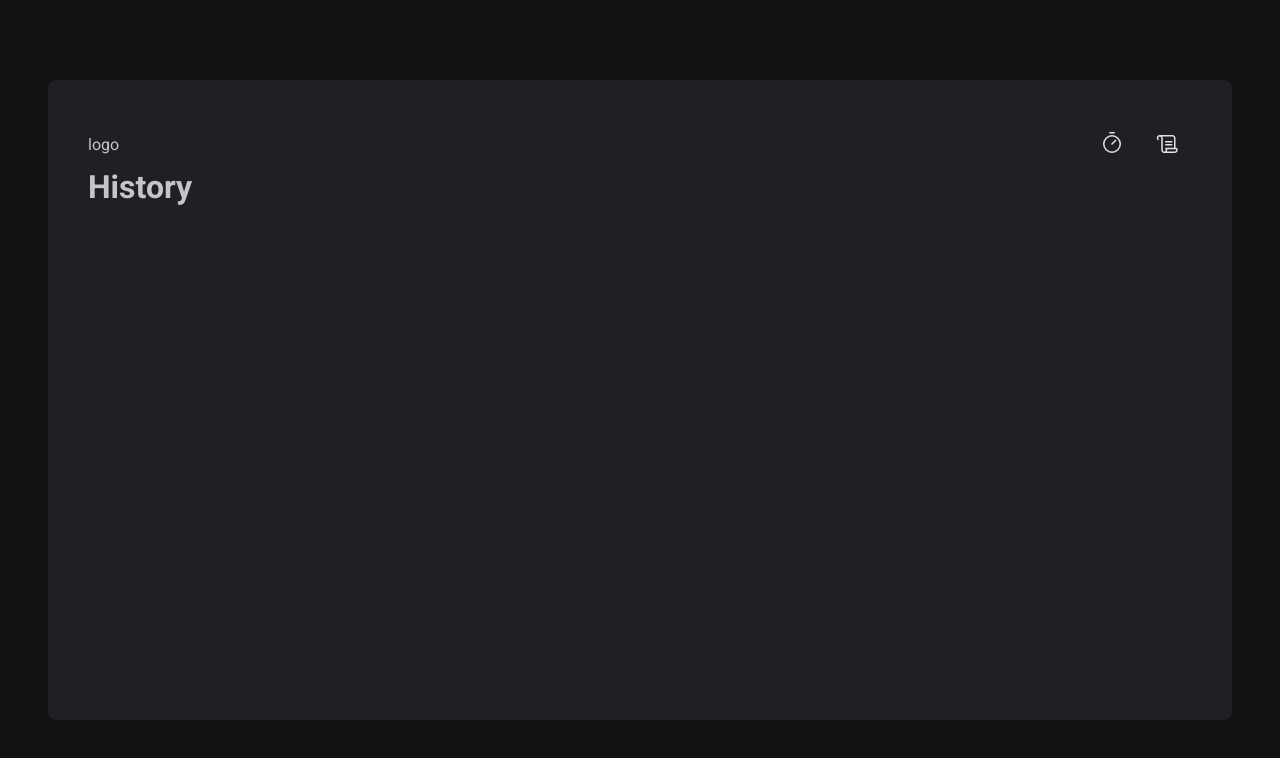
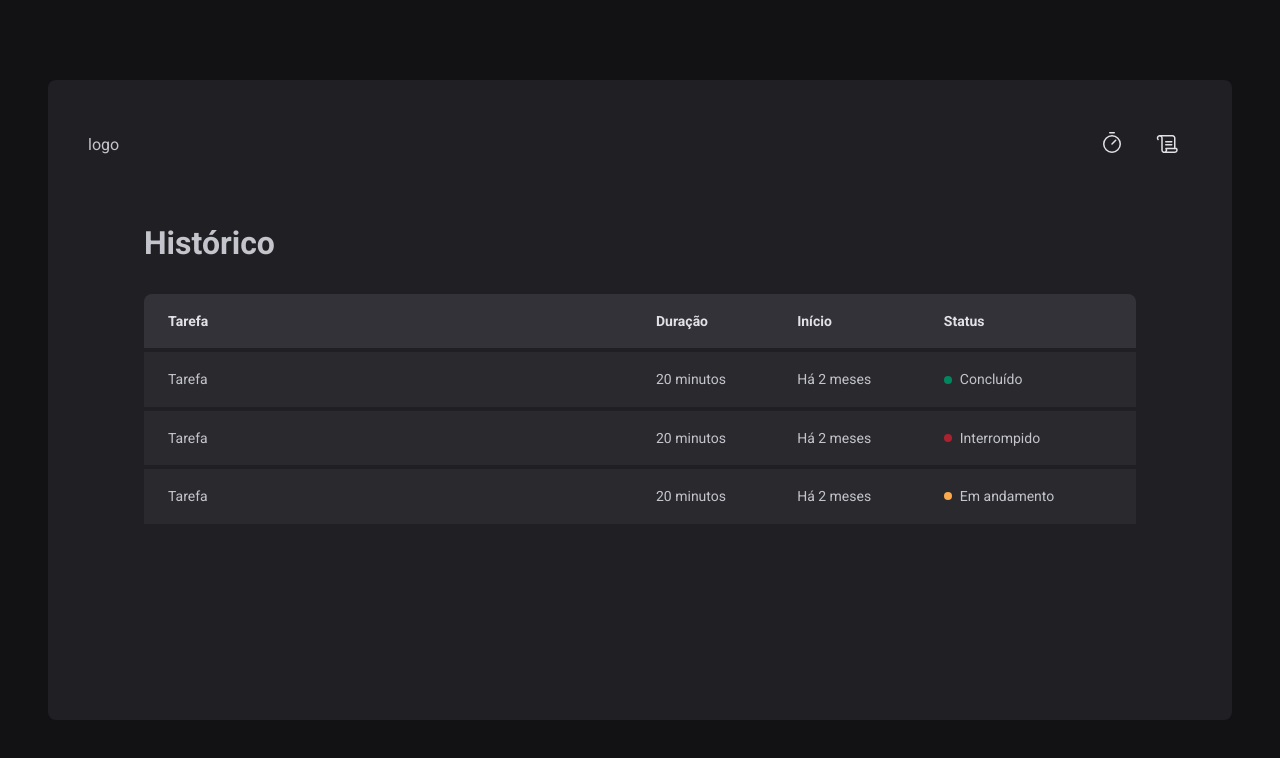
Before and after one commit to lidianerfaria/timer, a React (Vite) app: page /history in a window 1280 px wide. Shown: the top 758 px of the page. Built offline with nearby package versions, Linux system fonts and the light colour scheme.

Commit message:
style: history page

```diff
--- a/src/Router.tsx
+++ b/src/Router.tsx
@@ -1,5 +1,5 @@
 import { Routes, Route } from 'react-router-dom'
-import History from './pages/History'
+import History from './pages/HistoryTimer'
 import DefaultLayout from './layouts/Default'
 import Home from './pages/Home'
 
--- a/src/pages/History.tsx
+++ /dev/null
@@ -1,5 +0,0 @@
-const History = () => {
-  return <h1>History</h1>
-}
-
-export default History
--- /dev/null
+++ b/src/pages/HistoryTimer/index.tsx
@@ -0,0 +1,50 @@
+import { HistoryContainer, HistoryList, Status } from './styles';
+
+const History = () => {
+  return (
+    <HistoryContainer>
+      <h1>Histórico</h1>
+
+      <HistoryList>
+        <table>
+          <thead>
+            <tr>
+              <th>Tarefa</th>
+              <th>Duração</th>
+              <th>Início</th>
+              <th>Status</th>
+            </tr>
+          </thead>
+          <tbody>
+            <tr>
+              <td>Tarefa</td>
+              <td>20 minutos</td>
+              <td>Há 2 meses</td>
+              <td>
+                <Status statusColor='green'>Concluído</Status>
+              </td>
+            </tr>
+            <tr>
+              <td>Tarefa</td>
+              <td>20 minutos</td>
+              <td>Há 2 meses</td>
+              <td>
+                <Status statusColor='red'>Interrompido</Status>
+              </td>
+            </tr>
+            <tr>
+              <td>Tarefa</td>
+              <td>20 minutos</td>
+              <td>Há 2 meses</td>
+              <td>
+                <Status statusColor='yellow'>Em andamento</Status>
+              </td>
+            </tr>
+          </tbody>
+        </table>
+      </HistoryList>
+    </HistoryContainer>
+  );
+};
+
+export default History;
--- /dev/null
+++ b/src/pages/HistoryTimer/styles.ts
@@ -0,0 +1,83 @@
+import styled from 'styled-components';
+
+const STATUS_COLORS = {
+  yellow: 'yellow-500',
+  green: 'green-500',
+  red: 'red-500',
+} as const;
+
+interface StatusProps {
+  statusColor: keyof typeof STATUS_COLORS;
+}
+
+export const HistoryContainer = styled.main`
+  display: flex;
+  flex: 1;
+  flex-direction: column;
+  padding: 3.5rem;
+
+  h1 {
+    color: ${(props) => props.theme['gray-100']}
+    font-size: 1.5rem;
+  }
+`;
+
+export const HistoryList = styled.main`
+  flex: 1;
+  margin-top: 2rem;
+  overflow: auto;
+
+  table {
+    border-collapse: collapse;
+    min-width: 600px;
+    width: 100%;
+
+    th {
+      color: ${(props) => props.theme['gray-100']};
+      background-color: ${(props) => props.theme['gray-600']};
+      font-size: 0.875rem;
+      line-height: 1.6;
+      padding: 1rem;
+      text-align: left;
+
+      &:first-child {
+        border-top-left-radius: 8px;
+        padding-left: 1.5rem;
+      }
+      &:last-child {
+        border-top-right-radius: 8px;
+        padding-right: 1.5rem;
+      }
+    }
+
+    td {
+      background-color: ${(props) => props.theme['gray-700']};
+      border-top: 4px solid ${(props) => props.theme['gray-800']};
+      font-size: 0.875rem;
+      line-height: 1.6;
+      padding: 1rem;
+
+      &:first-child {
+        padding-left: 1.5rem;
+        width: 50%;
+      }
+      &:last-child {
+        padding-right: 1.5rem;
+      }
+    }
+  }
+`;
+
+export const Status = styled.span<StatusProps>`
+  align-items: center;
+  display: flex;
+  gap: 0.5rem;
+
+  &::before {
+    content: '';
+    background: ${(props) => props.theme[STATUS_COLORS[props.statusColor]]};
+    border-radius: 50%;
+    height: 0.5rem;
+    width: 0.5rem;
+  }
+`;
```
